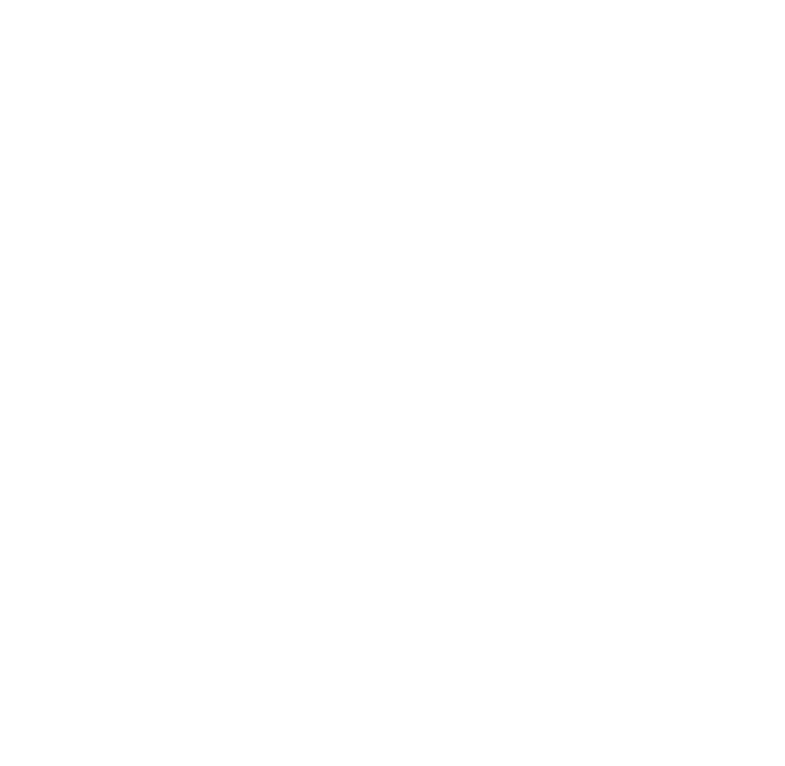
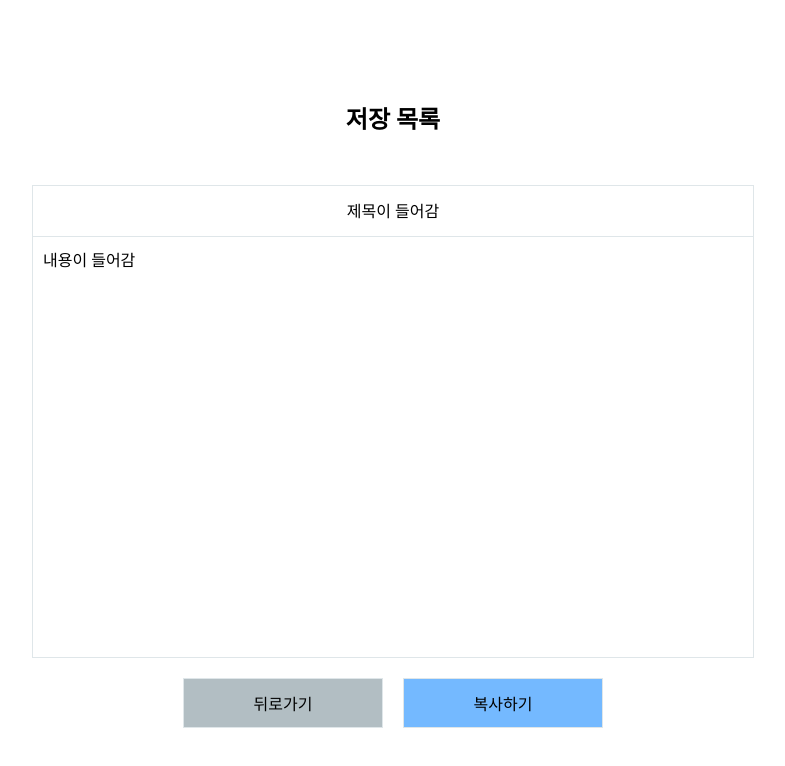
Before and after one commit to orijoon98/infinite-spell-checker, a React (Create React App) app in the folder web/: page /history in a window 1280 px wide. Before the commit this address had no page. Shown: the top 766 px of the page, without its empty margins (247-1032 px from the left). Built offline with nearby package versions, Linux system fonts and the light colour scheme; a web font is replaced by a local one.

Commit message:
[web/feat] 저장 목록 뷰, 복사하기 기능 구현

```diff
--- a/web/src/App.js
+++ b/web/src/App.js
@@ -4,6 +4,7 @@
 import LoginPage from "./pages/LoginPage";
 import KakaoRedirectHandler from "./handlers/KakaoRedirectHandler";
 import MainPage from "./pages/MainPage";
+import HistoryPage from "./pages/HistoryPage";
 
 const GlobalStyle = createGlobalStyle`
   * {
@@ -23,6 +24,7 @@
                 <Route path="/" element={<LoginPage />} />
                 <Route path="/oauth/kakao" element={<KakaoRedirectHandler />} />
                 <Route path="/main" element={<MainPage />} />
+                <Route path="/history" element={<HistoryPage />} />
             </Routes>
         </>
     );
--- /dev/null
+++ b/web/src/components/History.js
@@ -0,0 +1,109 @@
+/** @jsxImportSource @emotion/react */
+import styled from "styled-components";
+import { css } from "@emotion/react";
+
+const History = ({ onCopy }) => {
+    return (
+        <HistoryContainer>
+            <HistoryWrapper>
+                <HistoryTitle>
+                    <h2>저장 목록</h2>
+                </HistoryTitle>
+                <TitleContainer>
+                    <TitleArea>제목이 들어감</TitleArea>
+                </TitleContainer>
+                <TextAreaContainer name="textArea">
+                    <ResultArea>내용이 들어감</ResultArea>
+                </TextAreaContainer>
+                <ButtonContainer>
+                    <BackButton>뒤로가기</BackButton>
+                    <CopyButton onClick={onCopy}>복사하기</CopyButton>
+                </ButtonContainer>
+            </HistoryWrapper>
+        </HistoryContainer>
+    );
+};
+
+const HistoryContainer = styled.div`
+    text-align: center;
+    width: 100vw;
+    height: 100vh;
+    font-family: "line";
+`;
+
+const HistoryWrapper = styled.div`
+    width: 100%;
+    height: 100%;
+    margin: auto;
+`;
+
+const HistoryTitle = styled.div`
+    margin-top: 100px;
+    margin-bottom: 50px;
+`;
+
+const TextAreaContainer = styled.div`
+    width: 720px;
+    height: 420px;
+    border: 1px solid #dfe6e9;
+    margin: auto;
+`;
+
+const TitleContainer = styled.div`
+    width: 720px;
+    height: 50px;
+    border-top: 1px solid #dfe6e9;
+    border-left: 1px solid #dfe6e9;
+    border-right: 1px solid #dfe6e9;
+    margin: auto;
+`;
+
+const TitleArea = styled.div`
+    margin: auto;
+    margin-top: 12px;
+`;
+
+const ResultArea = styled.div`
+    width: 700px;
+    height: 400px;
+    text-align: left;
+    margin: auto;
+    margin-top: 10px;
+    overflow: auto;
+`;
+
+const ButtonContainer = styled.div`
+    margin-top: 20px;
+`;
+
+const BackButton = styled.button`
+    width: 200px;
+    height: 50px;
+    font-family: "line";
+    font-size: 16px;
+    background-color: #b2bec3;
+    border: 1px solid #dfe6e9;
+    margin-right: 10px;
+    &:hover {
+        cursor: pointer;
+        background-color: #636e72;
+        transition: 0.7s;
+    }
+`;
+
+const CopyButton = styled.button`
+    width: 200px;
+    height: 50px;
+    font-family: "line";
+    font-size: 16px;
+    background-color: #74b9ff;
+    border: 1px solid #dfe6e9;
+    margin-left: 10px;
+    &:hover {
+        cursor: pointer;
+        background-color: #0984e3;
+        transition: 0.7s;
+    }
+`;
+
+export default History;
--- a/web/src/components/Main.js
+++ b/web/src/components/Main.js
@@ -176,6 +176,7 @@
                             )}
                         </TextAreaContainer>
                         <ButtonContainer>
+                            <HistoryButton>저장 목록</HistoryButton>
                             <CheckButton onClick={onCheck} disabled={loading}>
                                 검사하기
                             </CheckButton>
@@ -263,6 +264,21 @@
     margin-top: 20px;
 `;
 
+const HistoryButton = styled.button`
+    width: 200px;
+    height: 50px;
+    font-family: "line";
+    font-size: 16px;
+    background-color: #b2bec3;
+    border: 1px solid #dfe6e9;
+    margin-right: 10px;
+    &:hover {
+        cursor: pointer;
+        background-color: #636e72;
+        transition: 0.7s;
+    }
+`;
+
 const CheckButton = styled.button`
     width: 200px;
     height: 50px;
@@ -270,6 +286,7 @@
     font-size: 16px;
     background-color: #74b9ff;
     border: 1px solid #dfe6e9;
+    margin-left: 10px;
     &:hover {
         cursor: pointer;
         background-color: #0984e3;
--- /dev/null
+++ b/web/src/containers/HistoryContainer.js
@@ -0,0 +1,15 @@
+import React from "react";
+import History from "../components/History";
+
+const HistoryContainer = () => {
+    const onCopy = async (e) => {
+        e.preventDefault();
+        let resultArea = e.target.parentElement.parentElement.childNodes[2];
+        let text = resultArea.firstChild.innerText;
+        navigator.clipboard.writeText(text);
+    };
+
+    return <History onCopy={onCopy} />;
+};
+
+export default HistoryContainer;
--- a/web/src/containers/MainContainer.js
+++ b/web/src/containers/MainContainer.js
@@ -153,7 +153,6 @@
         let text = "";
         let resultArea = e.target.parentElement.parentElement.childNodes[2];
         let list = resultArea.firstChild.childNodes;
-        console.log(list);
         for (let i = 0; i < list.length; i++) {
             if (list[i].getAttribute("name") == null) continue;
             text += list[i].getAttribute("name");
--- /dev/null
+++ b/web/src/pages/HistoryPage.js
@@ -0,0 +1,8 @@
+import React from "react";
+import HistoryContainer from "../containers/HistoryContainer";
+
+const HistoryPage = () => {
+    return <HistoryContainer />;
+};
+
+export default HistoryPage;
```
